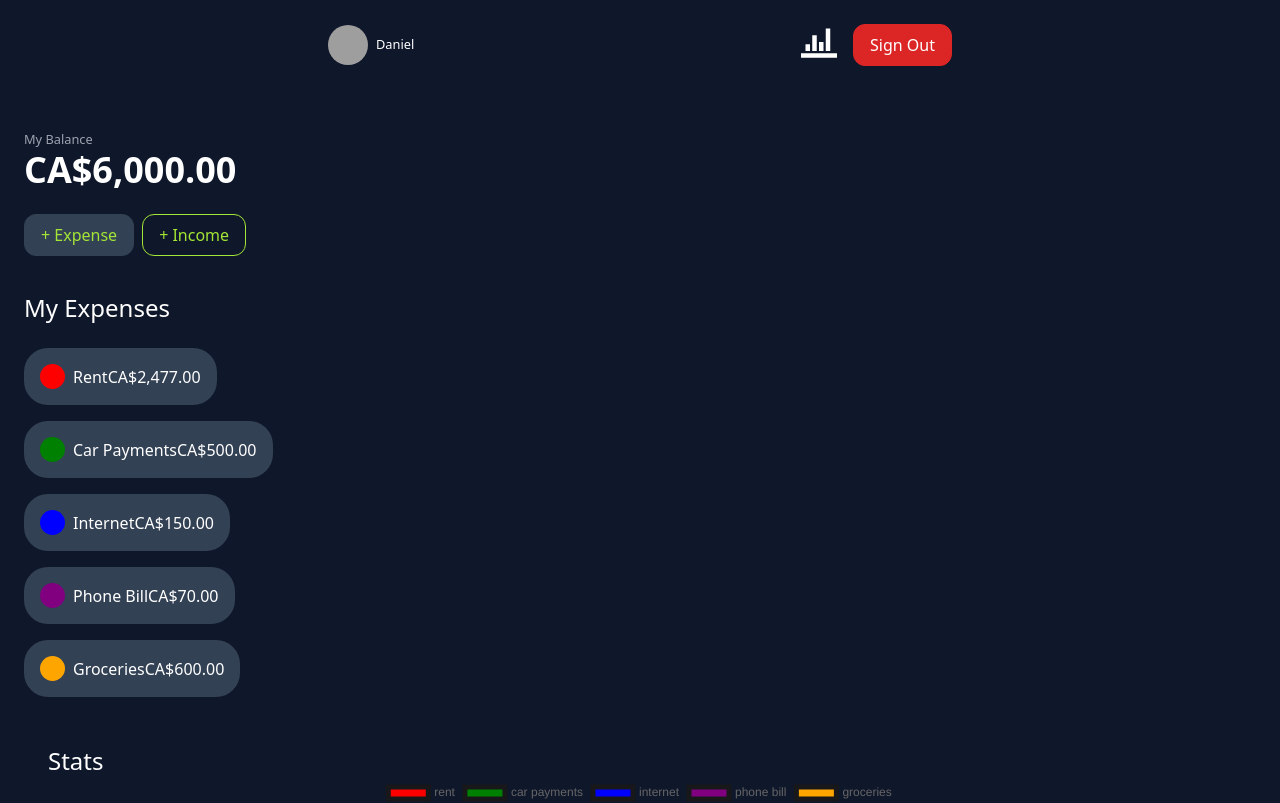
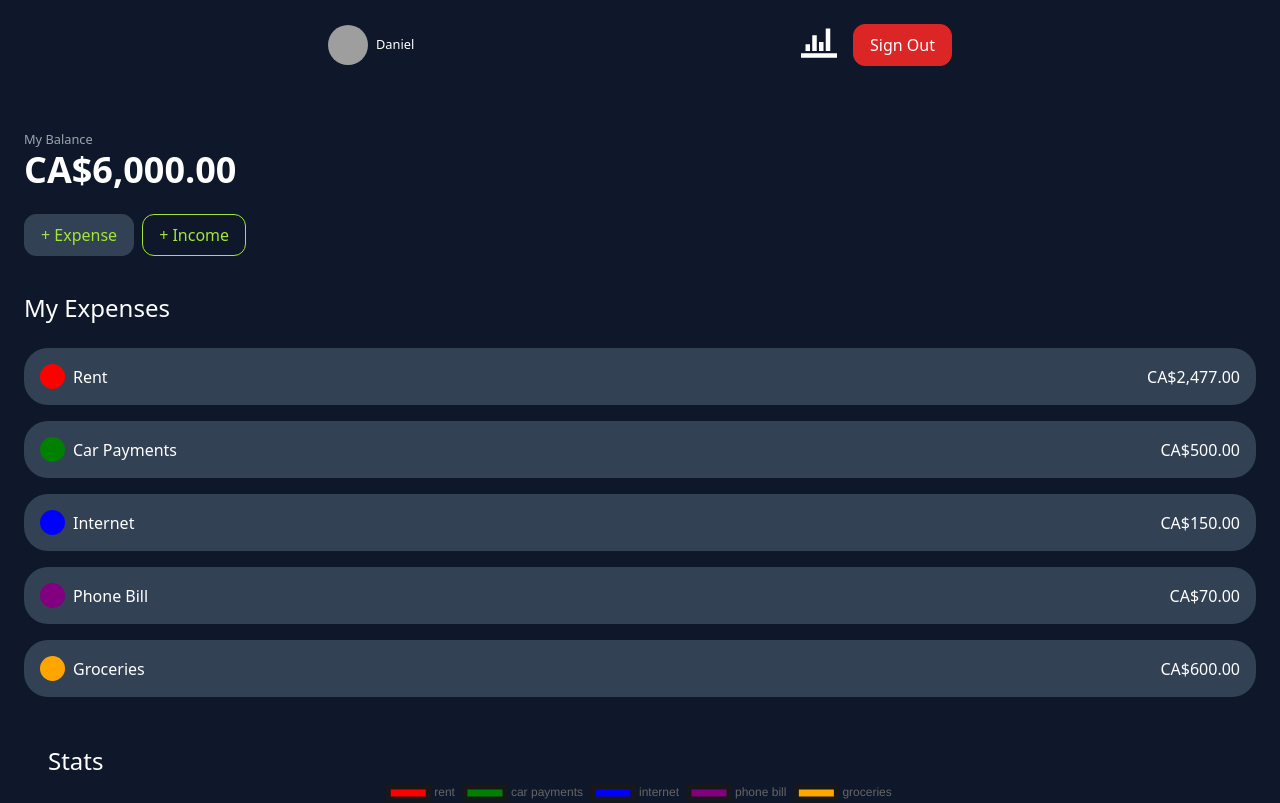
Before and after one commit to danielAwale/finance-tracker, a Next.js app in the folder my-app/: page / in a window 1280 px wide. Shown: the top 803 px of the page. Built offline with nearby package versions, Linux system fonts and the light colour scheme; grey boxes are pictures that could not be loaded.

Commit message:
fixed some errors with the button

```diff
--- a/my-app/app/globals.css
+++ b/my-app/app/globals.css
@@ -8,7 +8,7 @@
   }
 
   button {
-    @apply self-start hover:scale-110 transition-all duration-300;
+    @apply hover:scale-110 transition-all duration-300;
   }
 
   input {
--- a/my-app/app/page.js
+++ b/my-app/app/page.js
@@ -63,7 +63,7 @@ export default function Home() {
             <input name="description" type="text" placeholder="Enter income description" required />
           </div>
 
-          <button type="submit" className="btn btn-primary">Add Entry</button>
+          <button type="submit" className="self-start btn btn-primary">Add Entry</button>
         </form>
       </Modal>
 
```
